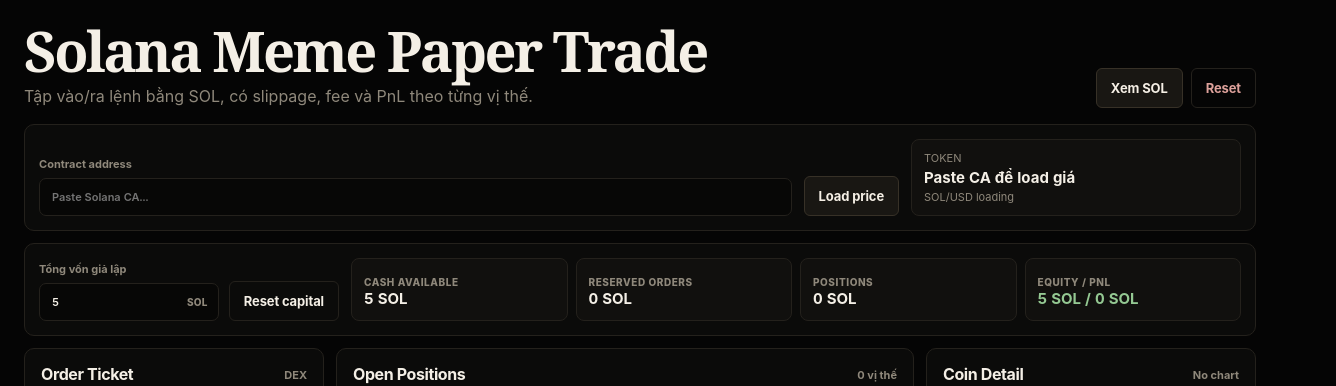
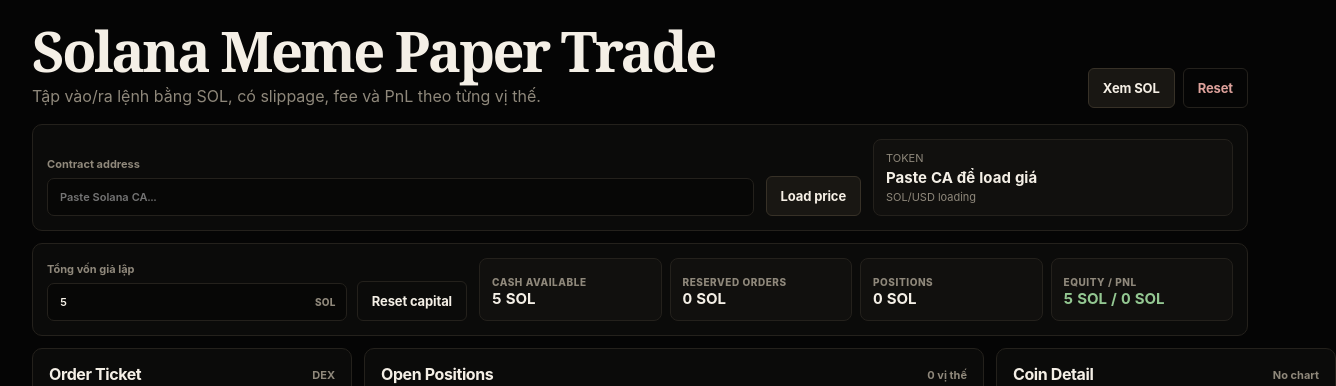
Before and after one commit to etteehustle/meme-paper-trade, a React (Vite) app: page / in a window 1280 px wide. Shown: the top 386 px of the page, 1336 px wide, since content can reach past the window. Built offline with nearby package versions, Linux system fonts and the light colour scheme; no server answers.

Commit message:
fix: expand desktop dashboard layout

```diff
--- a/src/styles.css
+++ b/src/styles.css
@@ -82,7 +82,8 @@ button:disabled {
 
 .app-shell {
   min-height: 100dvh;
-  padding: 24px;
+  padding: 24px 32px;
+  width: 100%;
 }
 
 .topbar {
@@ -90,8 +91,8 @@ button:disabled {
   display: flex;
   gap: 24px;
   justify-content: space-between;
-  margin: 0 auto 16px;
-  max-width: 1320px;
+  margin: 0 0 16px;
+  width: 100%;
 }
 
 h1,
@@ -173,10 +174,10 @@ h3 {
   align-items: end;
   display: grid;
   gap: 12px;
-  grid-template-columns: minmax(260px, 1fr) auto minmax(230px, 330px);
-  margin: 0 auto 12px;
-  max-width: 1320px;
+  grid-template-columns: minmax(360px, 1fr) auto minmax(260px, 360px);
+  margin: 0 0 12px;
   padding: 14px;
+  width: 100%;
 }
 
 .address-bar label,
@@ -254,9 +255,9 @@ td small,
   border-radius: 8px;
   font-size: 13px;
   font-weight: 650;
-  margin: 0 auto 12px;
-  max-width: 1320px;
+  margin: 0 0 12px;
   padding: 10px 12px;
+  width: 100%;
 }
 
 .alert.error {
@@ -273,10 +274,10 @@ td small,
   align-items: stretch;
   display: grid;
   gap: 12px;
-  grid-template-columns: 300px 1fr;
-  margin: 0 auto 12px;
-  max-width: 1320px;
+  grid-template-columns: minmax(320px, 420px) 1fr;
+  margin: 0 0 12px;
   padding: 14px;
+  width: 100%;
 }
 
 .capital-control {
@@ -329,9 +330,9 @@ th {
 .grid {
   display: grid;
   gap: 12px;
-  grid-template-columns: 300px minmax(500px, 1fr) 330px;
-  margin: 0 auto;
-  max-width: 1320px;
+  grid-template-columns: minmax(320px, 360px) minmax(620px, 1fr) minmax(340px, 380px);
+  margin: 0;
+  width: 100%;
 }
 
 .panel {
```
